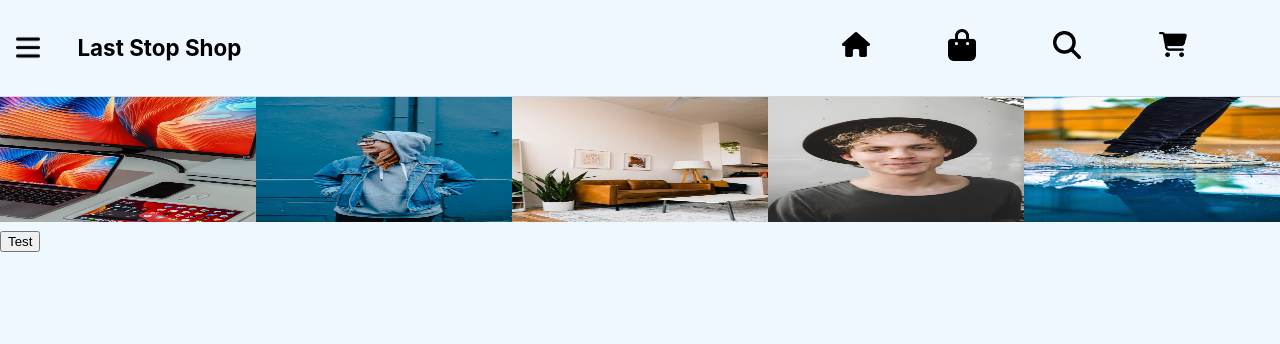
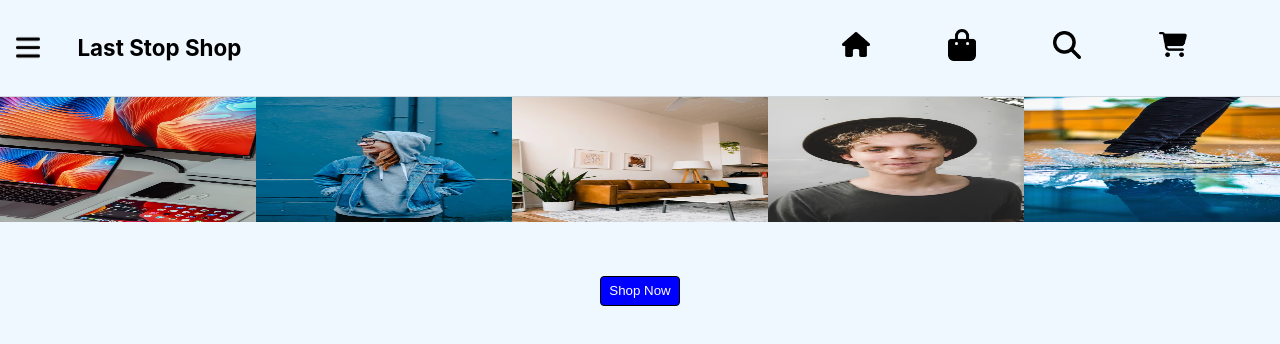
Before and after one commit to marefpceo/react-shopping-cart, a React (Vite) app: page / in a window 1280 px wide. Shown: the top 344 px of the page. Built offline with nearby package versions, Linux system fonts and the light colour scheme.

Commit message:
Component initial layout complete

```diff
--- a/src/components/Button/Button.jsx
+++ b/src/components/Button/Button.jsx
@@ -1,9 +1,25 @@
-function Button() {
+import {PropTypes} from 'prop-types';
+
+function Button({ id, buttonType, style, text }) {
   return (
     <div className='button-div'>
-      <button>Test</button>
+      <button
+        id={id}
+        style={style}
+        type={buttonType}
+      >
+        {text}
+      </button>
     </div>
   );
 }
 
+Button.propTypes = {
+  id: PropTypes.string,
+  buttonType: PropTypes.string,
+  border: PropTypes.string,
+  style: PropTypes.object,
+  text: PropTypes.string
+}
+
 export default Button;
--- a/src/components/Content/Content.css
+++ b/src/components/Content/Content.css
@@ -1,3 +1,9 @@
+.main-content {
+  display: flex;
+  flex-direction: column;
+  align-items: center;
+}
+
 .img-div {
   display: grid;
   grid-template-columns: repeat(5, 1fr);
@@ -13,3 +19,7 @@
   width: 100%;
   height: 125px;
 }
+
+#shop-button {
+  margin-top: 3rem;
+}
--- a/src/components/Content/Content.jsx
+++ b/src/components/Content/Content.jsx
@@ -26,7 +26,21 @@ function Content() {
           <img src={shoes} alt='' />
         </div>
       </div>
-      <Button />
+      <Button
+        id={'shop-button'}
+        buttonType={'button'}
+        text={'Shop Now'}
+        style={
+          {
+          backgroundColor: 'blue',
+          color: '#ffffff',
+          border: '1px solid #000000',
+          borderRadius: '4px',
+          width: '80px',
+          height: '30px'
+        }
+        }
+      />
     </div>
   );
 }
```
Also changed, not shown: 1 other file (tests, documents, lock files or other folders).
